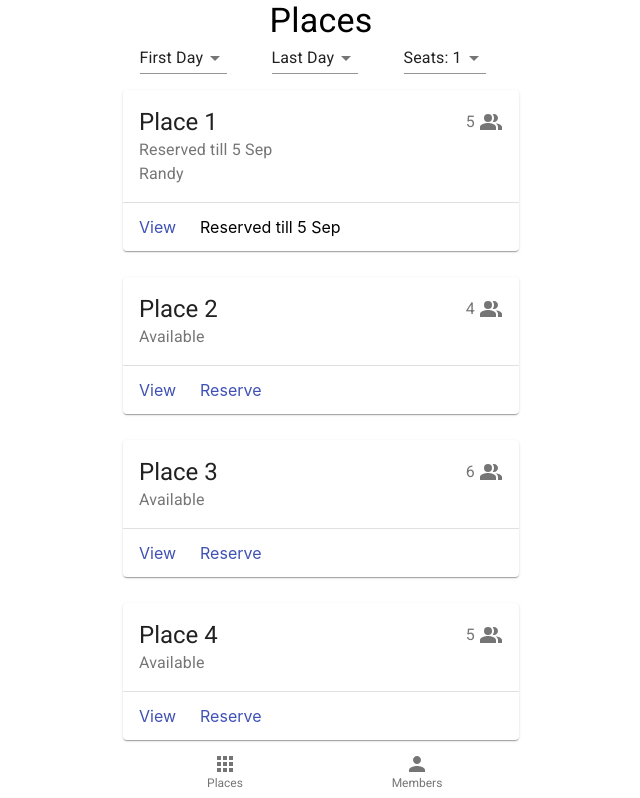
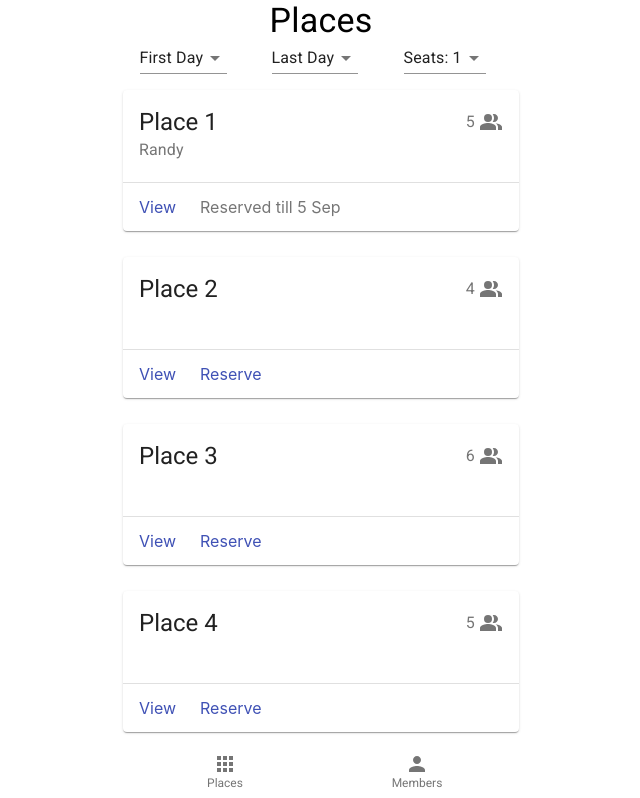
Before and after one commit to Litvinov1618/place-me, a React (Create React App) app: page /places in a window 1280 px wide. Shown: the top 798 px of the page, without its empty margins (319-959 px from the left). Built offline with nearby package versions, Linux system fonts and the light colour scheme.

Commit message:
change PlaceCard height

```diff
--- a/src/components/PlaceCard.tsx
+++ b/src/components/PlaceCard.tsx
@@ -15,16 +15,13 @@ const useStyles = makeStyles({
     display: 'flex',
     width: '100%',
     margin: '0 auto 10px auto',
+    height: '141px',
   },
   media: {
     width: '136px',
     height: '188px',
   },
   link: {
-    padding: '6px 8px',
-  },
-  blackLink: {
-    color: 'black',
     padding: '6px 8px',
   },
 })
@@ -59,15 +56,8 @@ const PlaceCard: React.FC<PlaceCardProps> = ({
               <PeopleAltIcon style={{ verticalAlign: 'middle' }} />
             </Typography>
           </Grid>
-          {isAvailable ? (
-            <Typography color="textSecondary">Available</Typography>
-          ) : (
-            <>
-              <Typography color="textSecondary">
-                Reserved till {dateRange?.lastDay}
-              </Typography>
-              <Typography color="textSecondary">{userName}</Typography>
-            </>
+          {!isAvailable && (
+            <Typography color="textSecondary">{userName}</Typography>
           )}
         </CardContent>
         <div>
@@ -92,7 +82,11 @@ const PlaceCard: React.FC<PlaceCardProps> = ({
                 Reserve
               </Link>
             ) : (
-              <Link underline="none" className={classes.blackLink}>
+              <Link
+                color="textSecondary"
+                underline="none"
+                className={classes.link}
+              >
                 Reserved till {dateRange?.lastDay}
               </Link>
             )}
```
